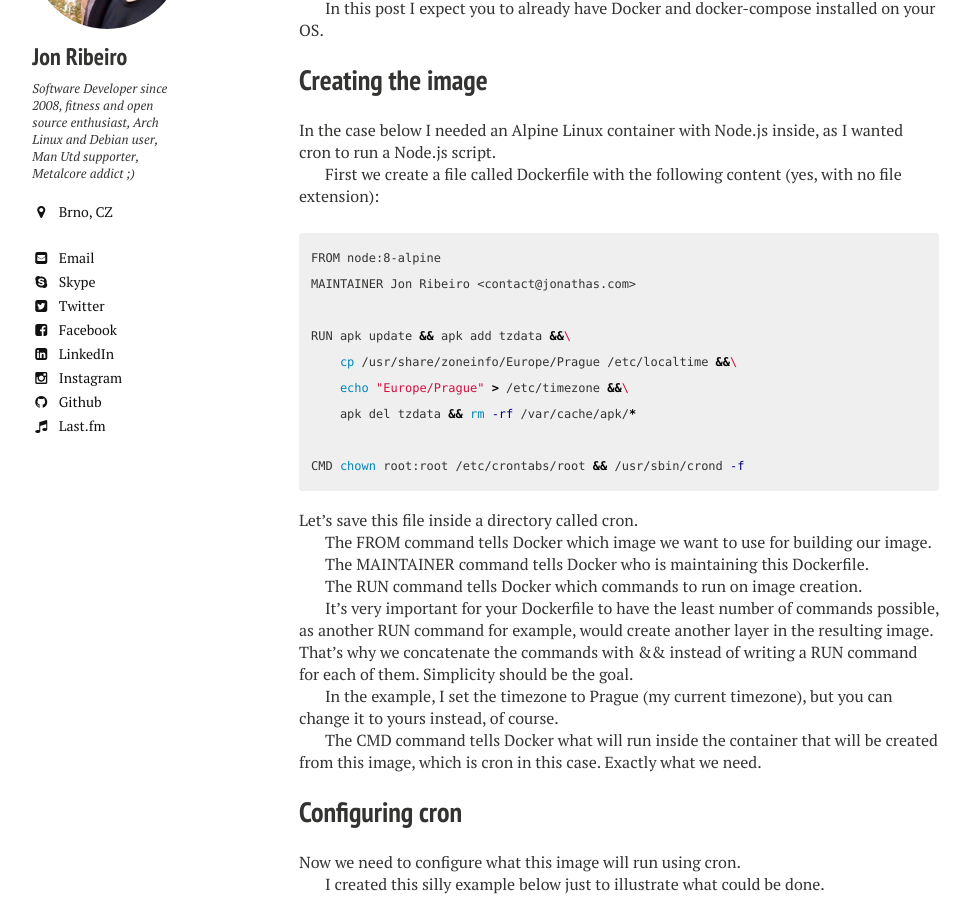
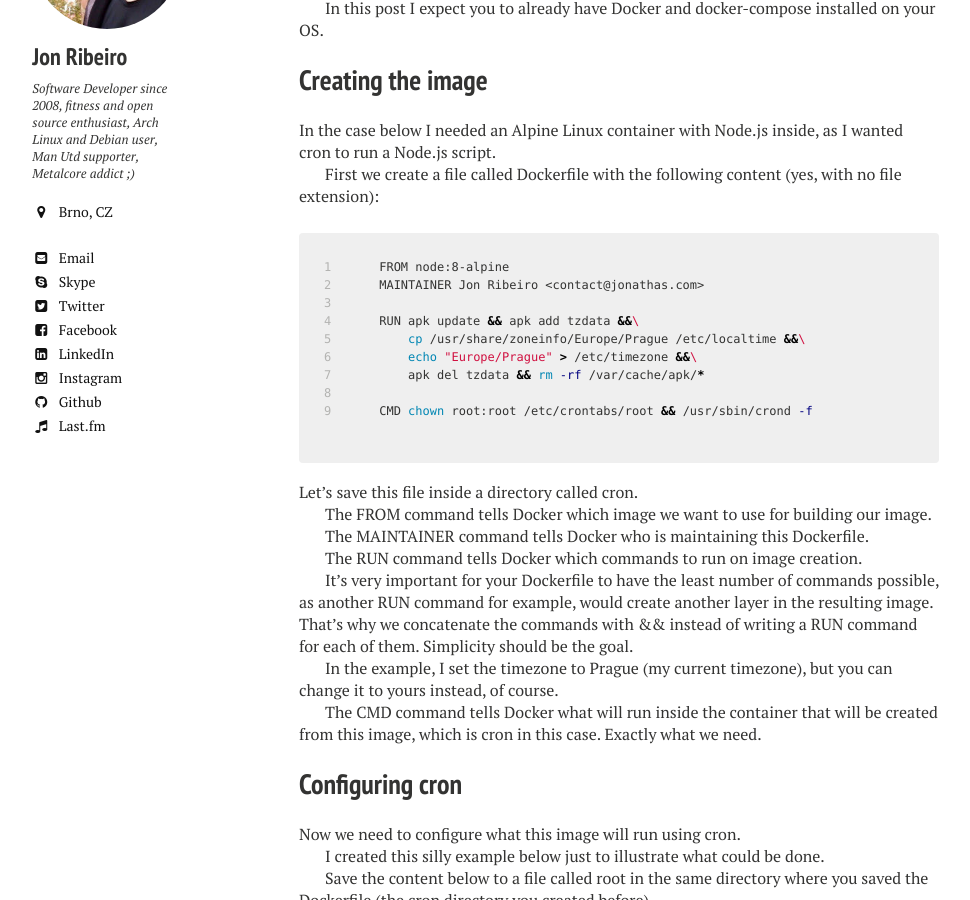
Before and after one commit to jonathas/jonathas.github.io, a Jekyll site: the page built from _posts/2017-09-30-scheduling-tasks-with-cron-on-docker.md, in a window 1280 px wide and 900 px high, scrolled down 669 px. Shown: the whole window, without its empty margins (21-991 px from the left). Built offline with Jekyll 4.4.1, drawn with Linux system fonts in a browser that asks for light colours; nearby versions of some CDN libraries; comment, search, counter and statistics services are not loaded.

Commit message:
Fixed code formatting

````diff
--- a/_posts/2017-09-30-scheduling-tasks-with-cron-on-docker.md
+++ b/_posts/2017-09-30-scheduling-tasks-with-cron-on-docker.md
@@ -21,7 +21,7 @@ In the case below I needed an Alpine Linux container with Node.js inside, as I w
 
 First we create a file called Dockerfile with the following content (yes, with no file extension):
 
-```bash
+{% highlight bash linenos %}
 FROM node:8-alpine
 MAINTAINER Jon Ribeiro <contact@jonathas.com>
 
@@ -31,7 +31,7 @@ RUN apk update && apk add tzdata &&\
     apk del tzdata && rm -rf /var/cache/apk/*
 
 CMD chown root:root /etc/crontabs/root && /usr/sbin/crond -f
-```
+{% endhighlight %}
 
 Let's save this file inside a directory called cron.
 
````
